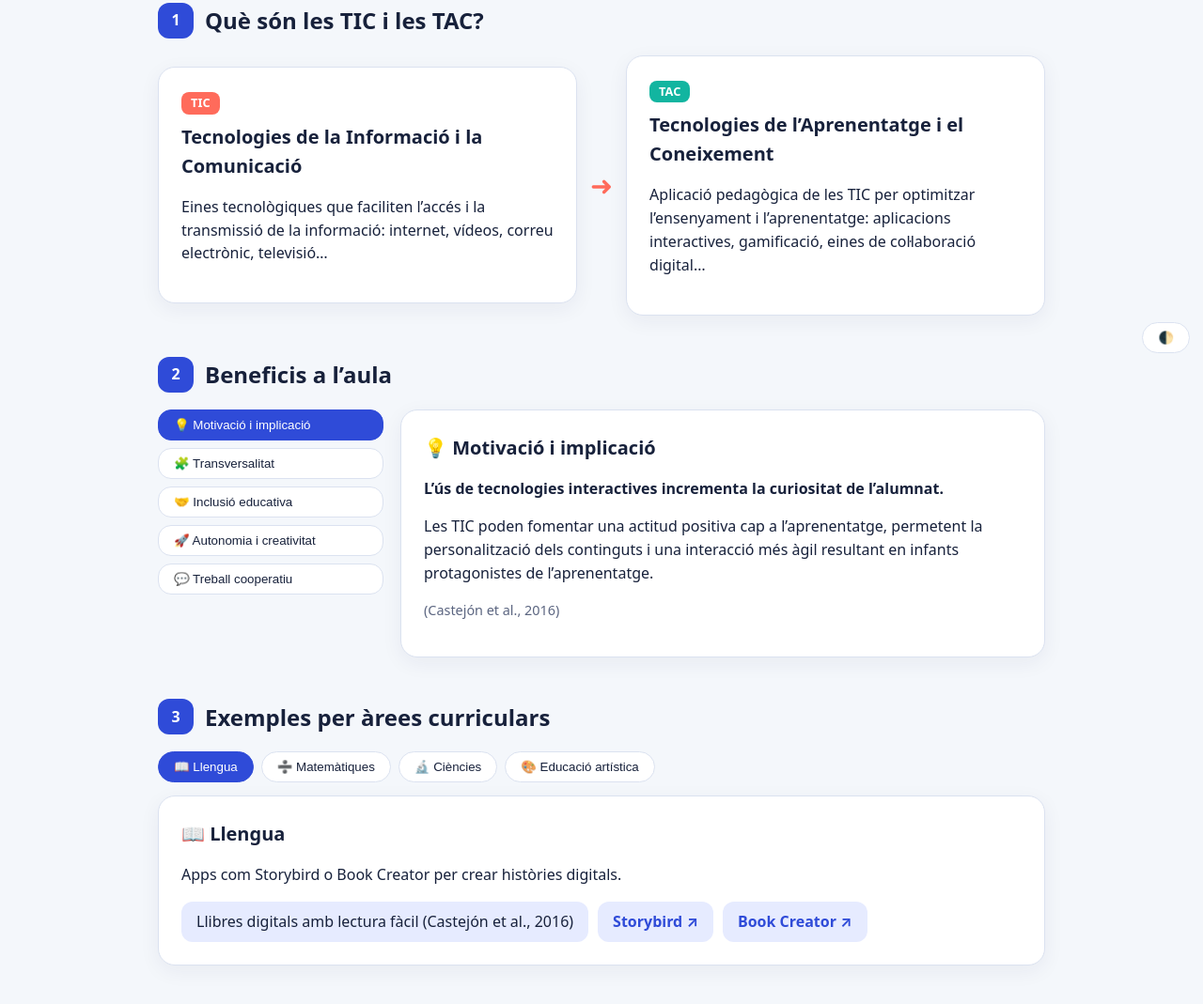
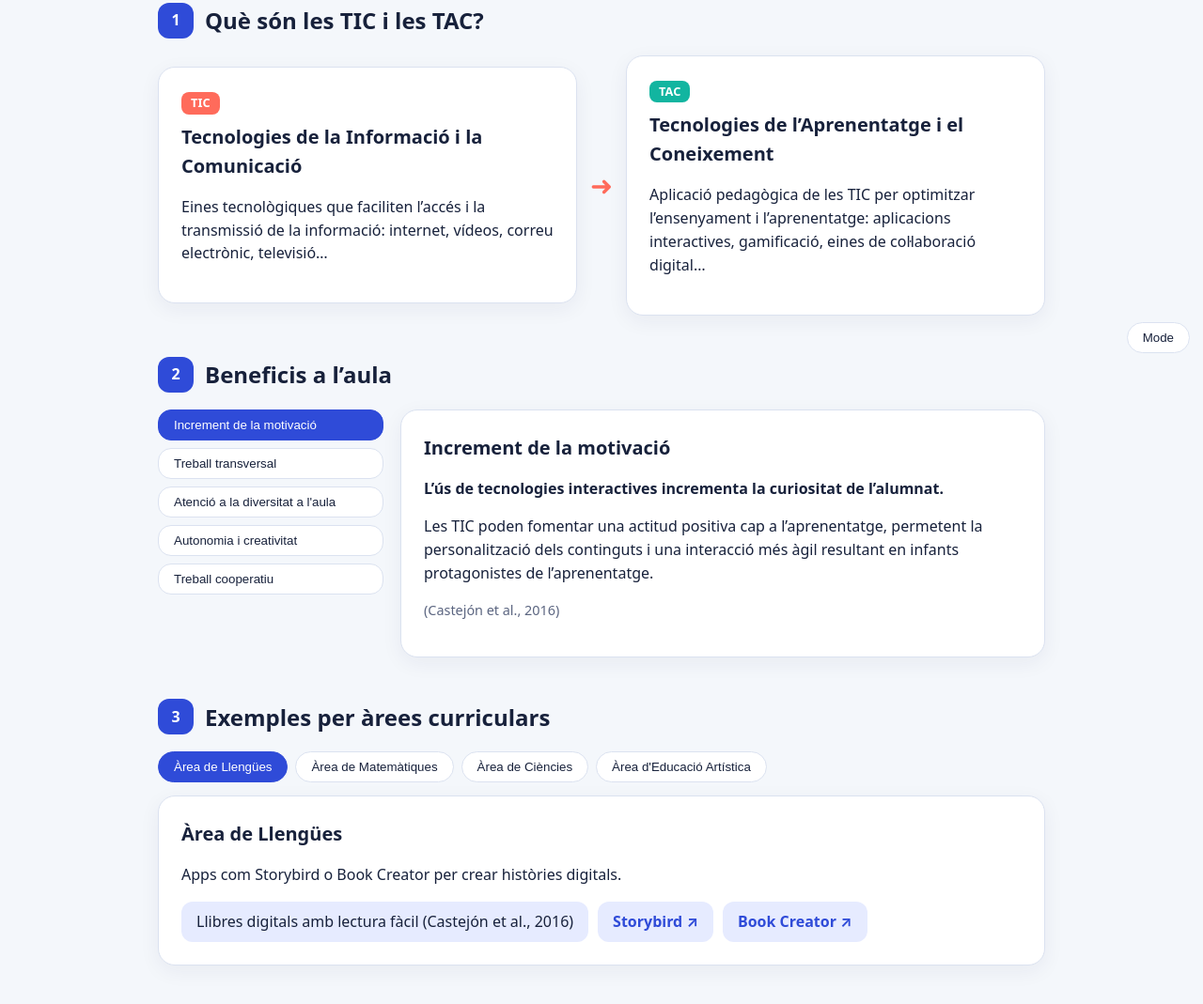
Before and after one commit to flopezcol-rgb/infografia-tic-tac-Fernando-L-pez, a plain HTML site: page index.html in a window 1280 px wide. Shown: the part 410-1479 px from the top of the page at 94% size. Drawn offline with Linux system fonts and the light colour scheme.

Commit message:
Update index.html

```diff
--- a/index.html
+++ b/index.html
@@ -72,19 +72,19 @@ footer{text-align:center;color:var(--mut);font-size:.88rem;padding:10px 18px 40p
 </ul></details></section>
 </main>
 <footer>Repte 1. Quin paper hi juga la tecnologia en la inclusió educativa? · Activitat 2 – Explorant les TIC i les TAC a l’aula · Fernando López Colas</footer>
-<button class="btn" id="theme" aria-label="Canvia el tema">🌓</button>
+<button class="btn" id="theme" aria-label="Canvia el tema">Mode</button>
 <script>
 const B=[
-["💡 Motivació i implicació","L’ús de tecnologies interactives incrementa la curiositat de l’alumnat.","Les TIC poden fomentar una actitud positiva cap a l’aprenentatge, permetent la personalització dels continguts i una interacció més àgil resultant en infants protagonistes de l’aprenentatge.","Castejón et al., 2016"],
-["🧩 Transversalitat","Les propostes diversificades que combinen àrees curriculars i eines potencien un aprenentatge més variat, complet i profund.","La tecnologia facilita seqüències didàctiques que combinen diverses àrees, fomentant un aprenentatge més significatiu. Els alumnes connecten conceptes de diferents matèries i els apliquen a situacions reals, tot basat en el DUA (Disseny Universal per a l’Aprenentatge).","Castejón et al., 2016"],
-["🤝 Inclusió educativa","Permeten adaptar materials per a alumnat amb diferents necessitats.","L’ús de tecnologies adaptades permet suprimir els obstacles per a alumnes amb dificultats d’aprenentatge o necessitats especials, tot garantint una educació més accessible i equitativa.","Castejón et al., 2016"],
-["🚀 Autonomia i creativitat","Afavoreixen l’aprenentatge personalitzat i la resolució de problemes.","L’ús de tecnologies en entorns educatius estimula l’autonomia, ja que els alumnes poden explorar, investigar i aprendre a partir dels seus propis interessos.","Xtec, 2025"],
-["💬 Treball cooperatiu","Fomenten la col·laboració mitjançant eines digitals compartides.","Els fòrums, els blogs i els documents compartits permeten un aprenentatge col·laboratiu més profitós i interactiu, reforçant la comunicació, la presa de decisions i el pensament crític, elements imprescindibles en l’educació actual.","Castejón et al., 2016"]];
+["Increment de la motivació","L’ús de tecnologies interactives incrementa la curiositat de l’alumnat.","Les TIC poden fomentar una actitud positiva cap a l’aprenentatge, permetent la personalització dels continguts i una interacció més àgil resultant en infants protagonistes de l’aprenentatge.","Castejón et al., 2016"],
+["Treball transversal","Les propostes diversificades que combinen àrees curriculars i eines potencien un aprenentatge més variat, complet i profund.","La tecnologia facilita seqüències didàctiques que combinen diverses àrees, fomentant un aprenentatge més significatiu. Els alumnes connecten conceptes de diferents matèries i els apliquen a situacions reals, tot basat en el DUA (Disseny Universal per a l’Aprenentatge).","Castejón et al., 2016"],
+["Atenció a la diversitat a l'aula","Permeten adaptar materials per a alumnat amb diferents necessitats.","L’ús de tecnologies adaptades permet suprimir els obstacles per a alumnes amb dificultats d’aprenentatge o necessitats especials, tot garantint una educació més accessible i equitativa.","Castejón et al., 2016"],
+["Autonomia i creativitat","Afavoreixen l’aprenentatge personalitzat i la resolució de problemes.","L’ús de tecnologies en entorns educatius estimula l’autonomia, ja que els alumnes poden explorar, investigar i aprendre a partir dels seus propis interessos.","Xtec, 2025"],
+["Treball cooperatiu","Fomenten la col·laboració mitjançant eines digitals compartides.","Els fòrums, els blogs i els documents compartits permeten un aprenentatge col·laboratiu més profitós i interactiu, reforçant la comunicació, la presa de decisions i el pensament crític, elements imprescindibles en l’educació actual.","Castejón et al., 2016"]];
 const A=[
-["📖 Llengua",[["Llibres digitals amb lectura fàcil (Castejón et al., 2016)"],["Storybird","https://storybird.com/"],["Book Creator","https://bookcreator.com/"]],"Apps com Storybird o Book Creator per crear històries digitals."],
-["➗ Matemàtiques",[["Kahoot","https://kahoot.com/"],["GeoGebra","https://www.geogebra.org/"],["Simuladors de problemes i càlcul mental"]],"Gamificació amb apps com Kahoot o GeoGebra i simuladors de resolució de problemes."],
-["🔬 Ciències",[["Microscopis digitals"],["Merge Cube","https://mergeedu.com/cube?cr=2707"]],"Recursos multimèdia per visualitzar processos científics, com el cicle de l’aigua amb Merge Cube."],
-["🎨 Educació artística",[["Sketchbook","https://www.sketchbook.com/"],["Canva","https://www.canva.com/"],["Edició de vídeo i animació"]],"Creació de dibuixos digitals amb Sketchbook o Canva i edició de vídeos i animacions per a l’expressió creativa."]];
+["Àrea de Llengües",[["Llibres digitals amb lectura fàcil (Castejón et al., 2016)"],["Storybird","https://storybird.com/"],["Book Creator","https://bookcreator.com/"]],"Apps com Storybird o Book Creator per crear històries digitals."],
+["Àrea de Matemàtiques",[["Kahoot","https://kahoot.com/"],["GeoGebra","https://www.geogebra.org/"],["Simuladors de problemes i càlcul mental"]],"Gamificació amb apps com Kahoot o GeoGebra i simuladors de resolució de problemes."],
+["Àrea de Ciències",[["Microscopis digitals"],["Merge Cube","https://mergeedu.com/cube?cr=2707"]],"Recursos multimèdia per visualitzar processos científics, com el cicle de l’aigua amb Merge Cube."],
+["Àrea d'Educació Artística",[["Sketchbook","https://www.sketchbook.com/"],["Canva","https://www.canva.com/"],["Edició de vídeo i animació"]],"Creació de dibuixos digitals amb Sketchbook o Canva i edició de vídeos i animacions per a l’expressió creativa."]];
 function tabs(box,items,cb,cls){box.innerHTML="";items.forEach((it,i)=>{const b=document.createElement("button");b.className="btn";b.role="tab";b.textContent=it[0];b.onclick=()=>{[...box.children].forEach((c,j)=>c.setAttribute("aria-selected",j==i));cb(i)};box.appendChild(b)});box.children[0].click()}
 const bp=document.getElementById("bp");
 tabs(document.getElementById("bt"),B,i=>{const x=B[i];bp.style.animation="none";bp.offsetWidth;bp.style.animation="";bp.innerHTML=`<h3>${x[0]}</h3><p class="lead">${x[1]}</p><p>${x[2]}</p><p class="cite">(${x[3]})</p>`});
```
